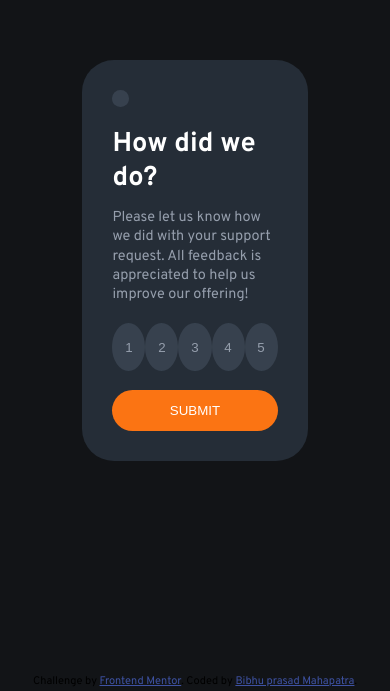
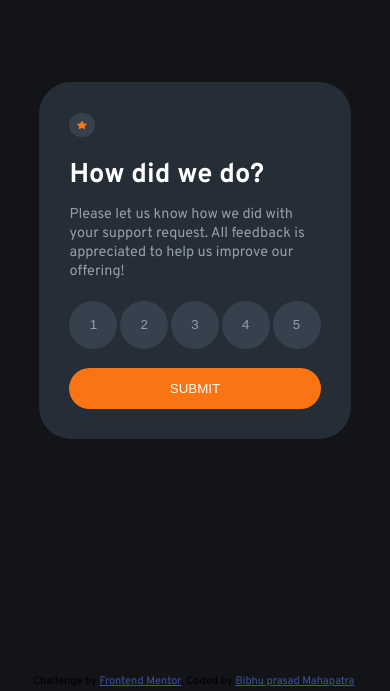
Before and after one commit to Mbibhuprasad/Interactive-rating-component, a plain HTML site: page index.html in a window 390 px wide. Shown: the part 153-844 px from the top of the page. Drawn offline with Linux system fonts and the light colour scheme; a web font is replaced by a local one.

Commit message:
Update index.css

```diff
--- a/index.css
+++ b/index.css
@@ -140,3 +140,8 @@ button {
 .attribution a {
     color: hsl(228, 45%, 44%);
 }
+
+@media screen and (max-width:500px) {
+    .cardset {
+        flex-basis: 80%;
+    }
```
